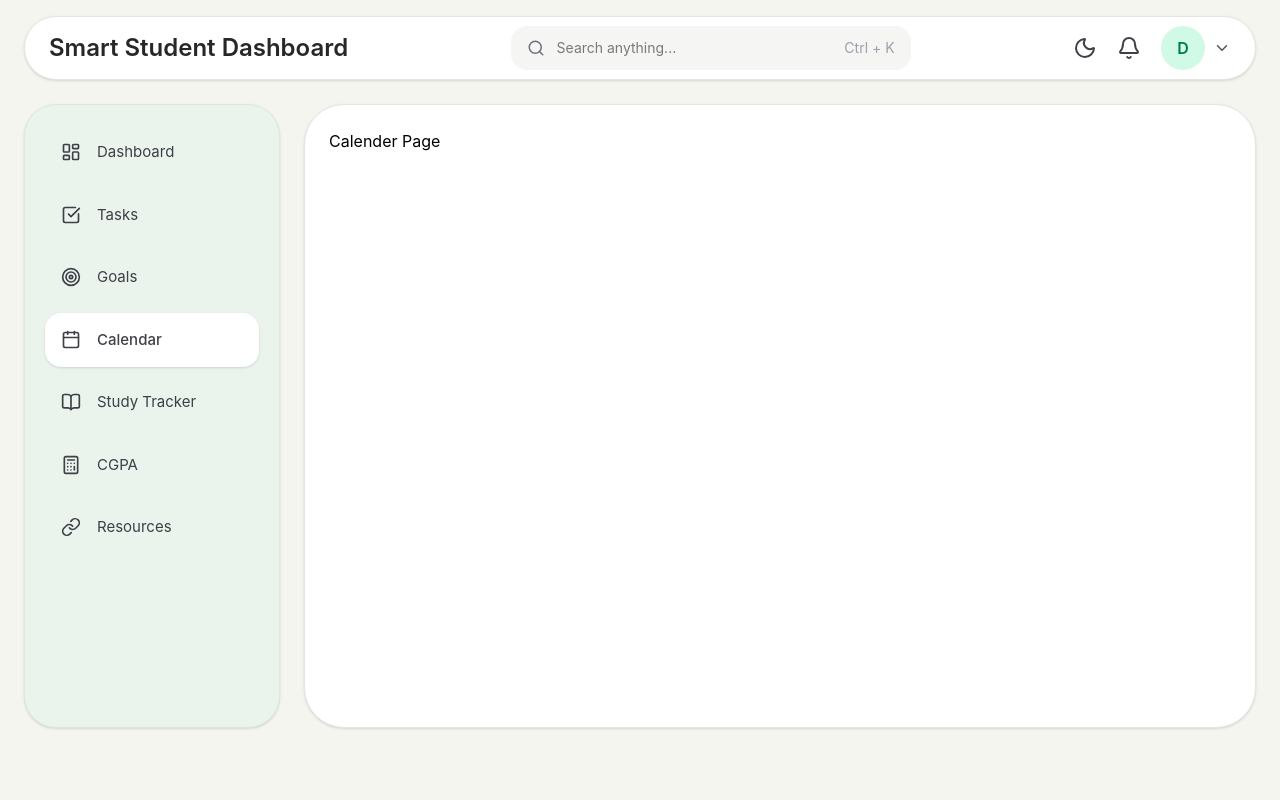
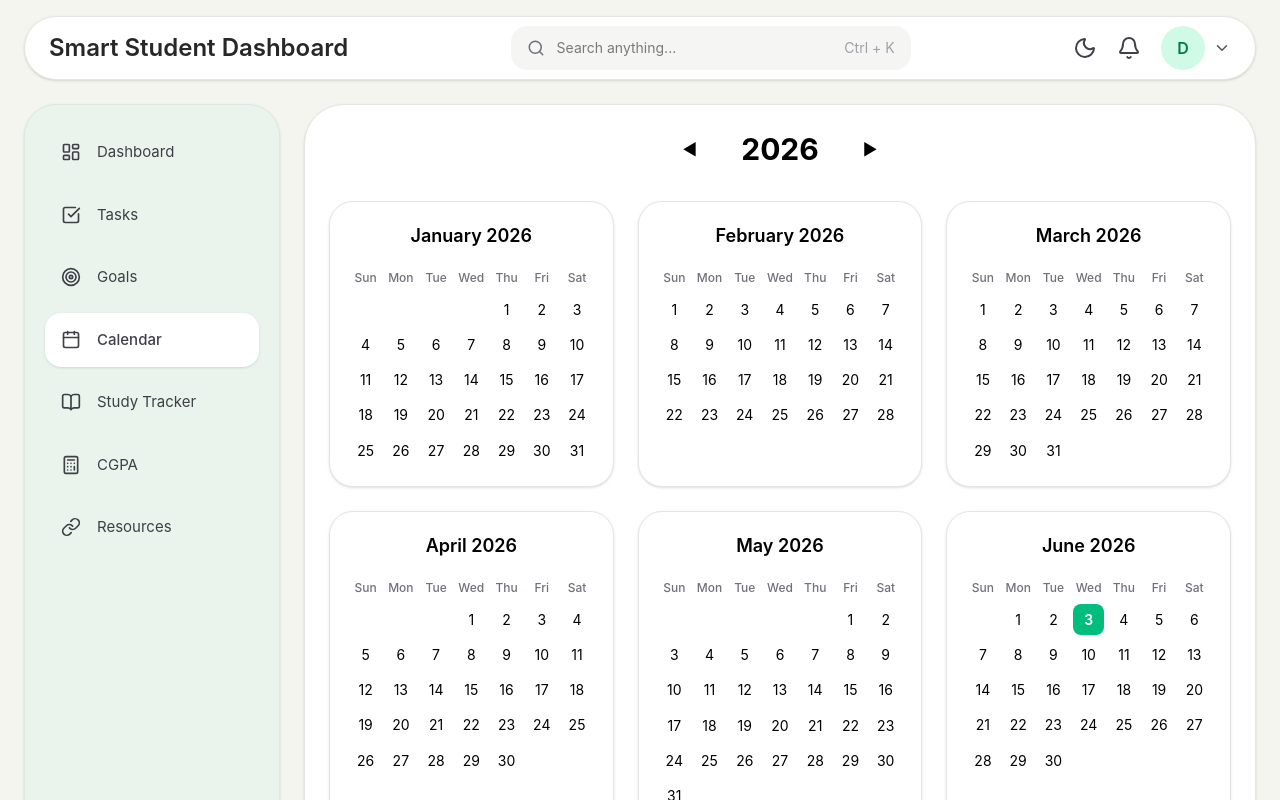
Before and after one commit to diansade/smart-student-dashboard, a React (Vite) app: page /calendar in a window 1280 px wide. Shown: the top 800 px of the page. Built offline with nearby package versions, Linux system fonts and the light colour scheme.

Commit message:
Calender Completed

```diff
--- a/src/pages/Calendar.jsx
+++ b/src/pages/Calendar.jsx
@@ -1,9 +1,45 @@
-import React from "react";
+import { useState } from "react";
+import MiniCalendar from "./MiniCalendar";
 
 const Calendar = () => {
+  const [year, setYear] = useState(new Date().getFullYear());
+  const months = [];
+
+  for (let i = 0; i < 12; i++) {
+    months.push(new Date(year, i, 1));
+  }
   return (
-    <div>
-      <h1>Calender Page</h1>
+    <div className="max-w-7xl mx-auto space-y-8">
+      <div className="flex items-center justify-center gap-8 mb-8">
+        <button
+          onClick={() => setYear(year - 1)}
+          className="rounded-lg px-3 py-2 hover:bg-stone-100"
+        >
+          ◀
+        </button>
+
+        <h1 className="text-3xl font-bold">{year}</h1>
+
+        <button
+          onClick={() => setYear(year + 1)}
+          className="rounded-lg px-3 py-2 hover:bg-stone-100"
+        >
+          ▶
+        </button>
+      </div>
+      <div
+        className="
+  grid
+  grid-cols-1
+  md:grid-cols-2
+  xl:grid-cols-3
+  gap-6
+"
+      >
+        {months.map((month) => (
+          <MiniCalendar key={`${year}-${month.getMonth()}`} date={month} />
+        ))}
+      </div>
     </div>
   );
 };
--- /dev/null
+++ b/src/pages/MiniCalendar.jsx
@@ -0,0 +1,80 @@
+import React from "react";
+
+const MiniCalendar = ({ date }) => {
+  const year = date.getFullYear();
+  const month = date.getMonth();
+  const monthName = date.toLocaleString("default", {
+    month: "long",
+  });
+  const firstDay = new Date(year, month, 1).getDay();
+  const daysInMonth = new Date(year, month + 1, 0).getDate();
+  const calendarDays = [];
+  for (let i = 0; i < firstDay; i++) {
+    calendarDays.push(null);
+  }
+  for (let day = 1; day <= daysInMonth; day++) {
+    calendarDays.push(day);
+  }
+  const today = new Date();
+  return (
+    <div
+      className="
+  rounded-3xl
+  border border-stone-200
+  bg-white
+  p-5
+  shadow-sm
+  hover:shadow-md
+  transition
+"
+    >
+      <h2 className="text-center text-lg font-semibold">
+        {monthName} {year}
+      </h2>
+      <div className="grid grid-cols-7 gap-1 mt-5">
+        {["Sun", "Mon", "Tue", "Wed", "Thu", "Fri", "Sat"].map((day) => (
+          <div
+            key={day}
+            className="text-center text-xs font-medium text-zinc-500"
+          >
+            {day}
+          </div>
+        ))}
+      </div>
+      <div className="grid grid-cols-7 gap-1 mt-2">
+        {calendarDays.map((day, index) => {
+          const isToday =
+            day &&
+            day === today.getDate() &&
+            month === today.getMonth() &&
+            year === today.getFullYear();
+
+          return (
+            <div
+              key={index}
+              className={`
+          aspect-square
+          rounded-lg
+          flex items-center justify-center
+          text-sm
+          transition
+
+          ${
+            day === null
+              ? "opacity-0 pointer-events-none"
+              : isToday
+                ? "bg-emerald-500 text-white font-semibold"
+                : "hover:bg-emerald-50 cursor-pointer"
+          }
+        `}
+            >
+              {day}
+            </div>
+          );
+        })}
+      </div>
+    </div>
+  );
+};
+
+export default MiniCalendar;
```
